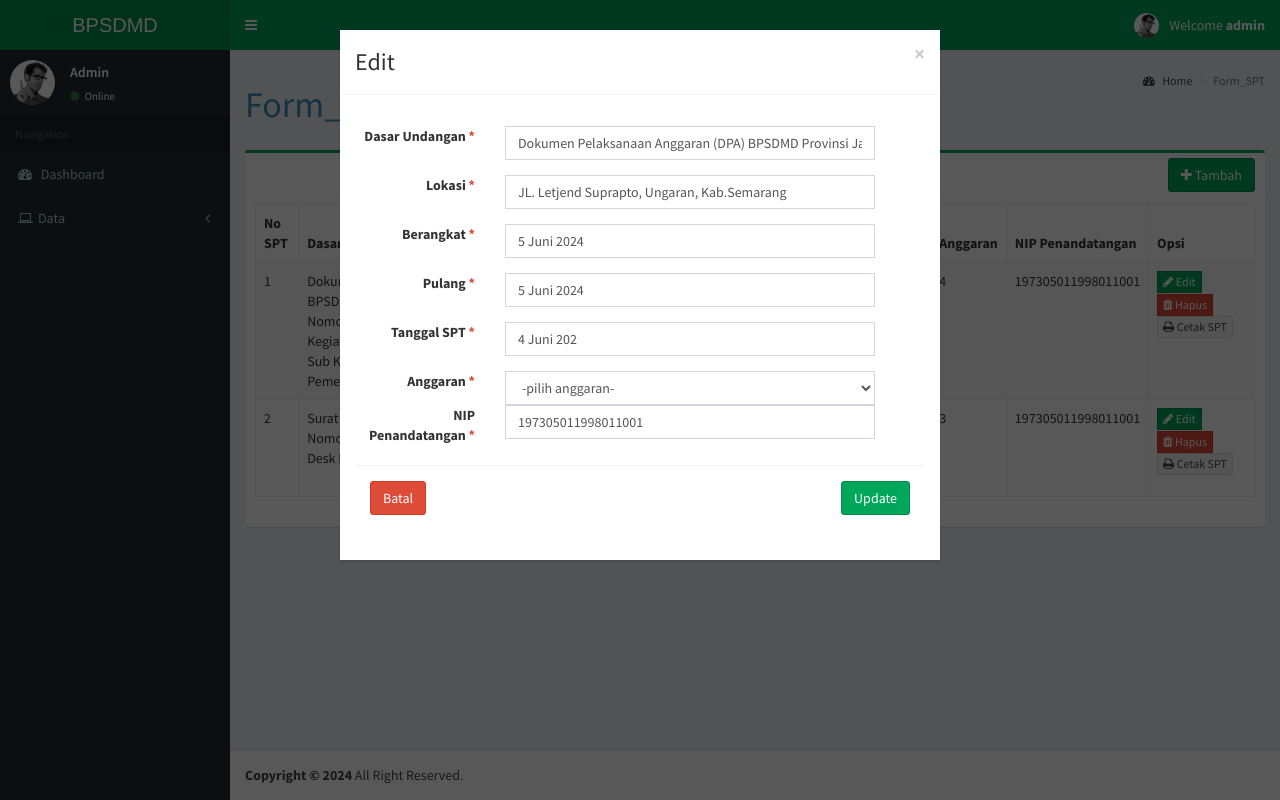
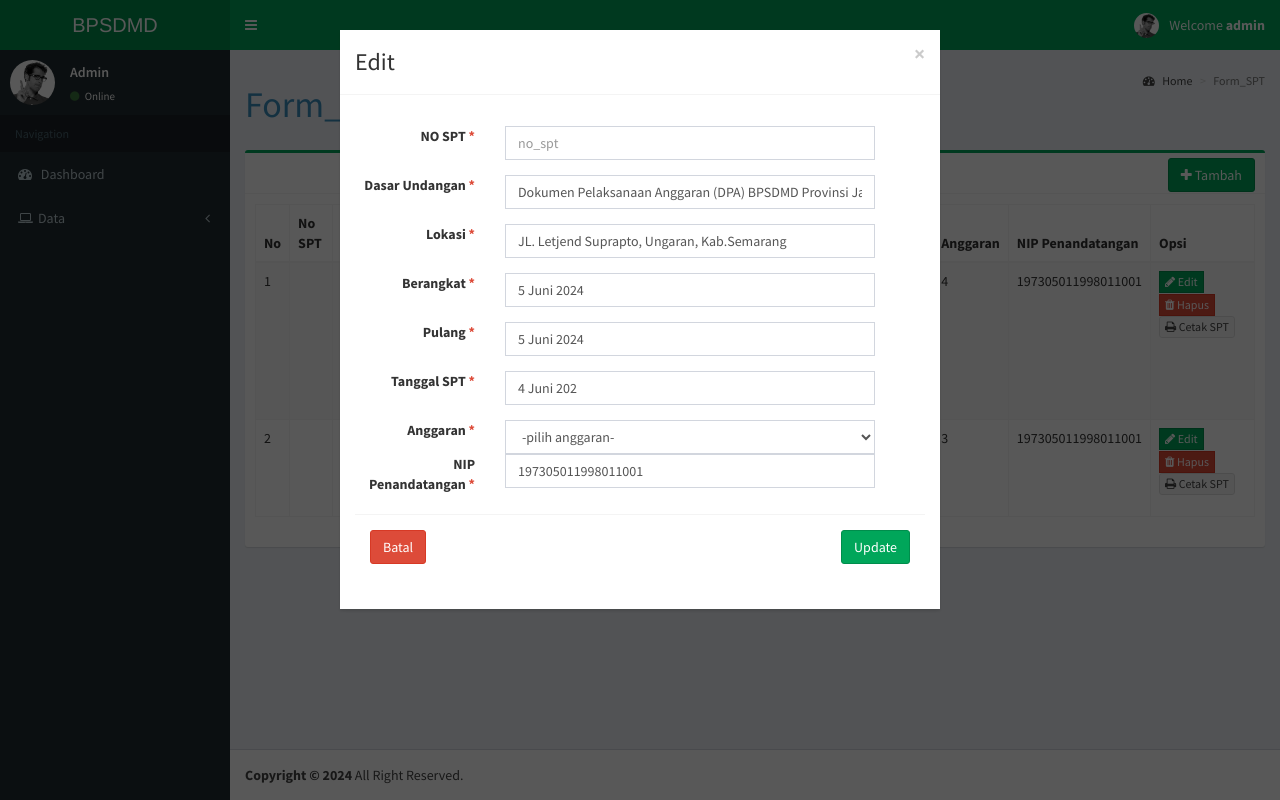
Before and after one commit to syifacatur/crud-surat, a PHP site: page /tcpdf/form_spt.php in a window 1280 px wide, after a click on "Edit". Run offline with PHP 8.4, Linux system fonts and the light colour scheme; a user stored in the database is signed in; data comes from the database, SQL or seed files in the repository; data that the repository does not hold is empty; some libraries are stand-ins or nearby versions.

Commit message:
update form_spt.php

```diff
--- a/form_spt.php
+++ b/form_spt.php
@@ -29,6 +29,7 @@ include 'koneksidb.php';
             <table id="datatable" class="table table-bordered table-striped">
               <thead>
                 <tr>
+                  <th>No</th>
                   <th>No SPT</th>
                   <th>Dasar Undangan</th>
                   <th>Lokasi</th>
@@ -49,6 +50,7 @@ include 'koneksidb.php';
                   ?>
                   <tr>
                     <td><?php echo $no++; ?></td>
+                    <td><?php echo $row['no_spt'];?></td>
                     <td><?php echo $row['dasar_undangan'];?></td>
                     <td><?php echo $row['lokasi'];?></td>
                     <td><?php echo $row['tgl_kegiatan'];?></td>
@@ -105,6 +107,13 @@ include 'koneksidb.php';
                                   <div class="form-group">
                                     <div class="row">
                                       <div class="col-sm-8"><input type="hidden" class="form-control" name="id_spt" placeholder="ID spt" value="<?php echo $row['id_spt']; ?>"></div>
+                                    </div>
+                                  </div>
+                                  <div class="form-group">
+                                    <div class="row">
+                                    <label class="col-sm-3 control-label text-right">NO SPT
+                                      <span class="text-red">*</span></label>
+                                    <div class="col-sm-8"><input type="text" class="form-control" name="no_spt" placeholder="no_spt" value="<?php echo $row['no_spt']; ?>"></div>
                                     </div>
                                   </div>
                                   <div class="form-group">
@@ -199,6 +208,12 @@ include 'koneksidb.php';
                 </div>
                 <div class="modal-body">
                   <form action="function_spt.php?act=tambahproduk" method="post" role="form">
+                  <div class="form-group">
+                      <div class="row">
+                      <label class="col-sm-3 control-label text-right">NO SPT<span class="text-red">*</span></label>
+                      <div class="col-sm-8"><input type="text" class="form-control" name="no_spt" placeholder="" value=""></div>
+                      </div>
+                    </div>
                     <div class="form-group">
                       <div class="row">
                       <label class="col-sm-3 control-label text-right">Dasar Undangan<span class="text-red">*</span></label>
```
